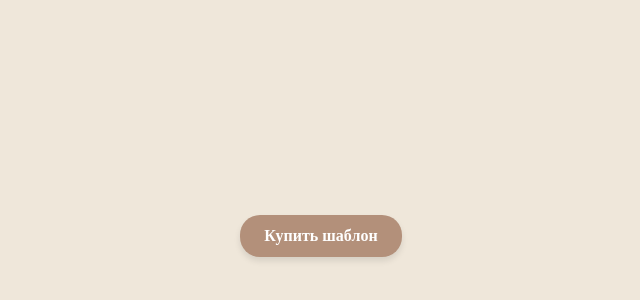
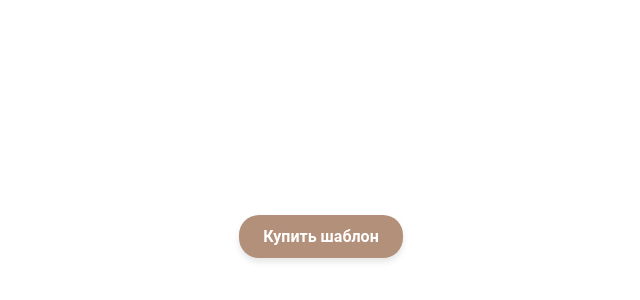
Before and after one commit to miheeva85/notion_kat, a plain HTML site: page index.html in a window 1280 px wide. Shown: the part 172-472 px from the top of the page, without its empty margins (319-959 px from the left). Drawn offline with Linux system fonts and the light colour scheme.

Commit message:
Update index.html
s

```diff
--- a/buy.html
+++ b/index.html
@@ -10,13 +10,13 @@
         justify-content: center;
         align-items: center;
         height: 100vh;
-        background-color: #EFE7DA; /* Фоновый цвет страницы */
     }
     .glass-button {
         display: inline-block;
         padding: 12px 24px;
         background-color: #B3907A; /* Основной цвет кнопки */
         color: #fff;
+        font-family: Roboto, serif;
         font-size: 16px;
         font-weight: bold;
         text-decoration: none;
@@ -33,6 +33,6 @@
 </style>
 </head>
 <body>
-    <a href="https://t.me/k12rina" class="glass-button">Купить шаблон</a>
+    <a href="https://t.me/k12rina" class="glass-button" target="_blank">Купить шаблон</a>
 </body>
 </html>
```
